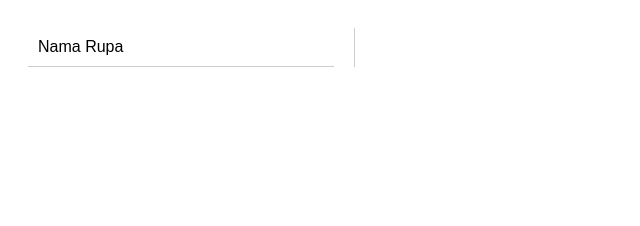
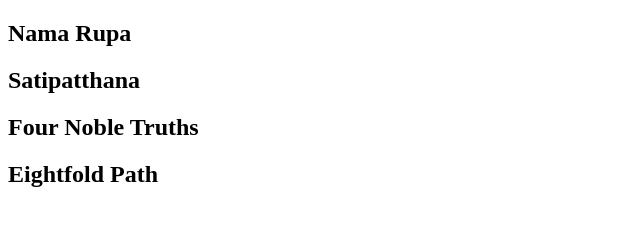
Before and after one commit to azzabazza11/NamaRupaExplorer, a plain HTML site: page index.html in a window 1280 px wide. Shown: the whole page, without its empty margins (0-640 px from the left). Drawn offline with Linux system fonts and the light colour scheme.

Commit message:
GPT4 version prototype

```diff
--- a/index.html
+++ b/index.html
@@ -1,83 +1,55 @@
 <!DOCTYPE html>
 <html lang="en">
-
 <head>
     <meta charset="UTF-8">
     <meta name="viewport" content="width=device-width, initial-scale=1.0">
-    <title>Theravāda Buddhism Learning Platform</title>
+    <title>Buddhist Teachings</title>
     <style>
-        body {
-            font-family: Arial, sans-serif;
-            display: flex;
-            padding: 20px;
-        }
-
-        #menu {
-            width: 25%;
-            border-right: 1px solid #ccc;
-            padding-right: 20px;
-            margin-right: 20px;
-        }
-
-        .menu-item {
-            cursor: pointer;
-            padding: 10px;
-            border-bottom: 1px solid #ccc;
-        }
-
-        .sub-menu {
+        .content {
             display: none;
-            padding-left: 20px;
-        }
-
-        #content {
-            width: 70%;
         }
     </style>
 </head>
+<body>
 
-<body>
-<div id="menu">
-    <div class="menu-item" onclick="toggleSubMenu('namaRupa')">
-        Nama Rupa
-        <div class="sub-menu" id="namaRupa">
-            <div class="menu-item" onclick="loadContent('aggregates')">Aggregates / Khandhas</div>
-            <div class="menu-item" onclick="loadContent('senseBases')">Sense Bases</div>
-        </div>
+<div id="namaRupa" class="module">
+    <h2 onclick="toggleContent('namaRupaContent')">Nama Rupa</h2>
+    <div id="namaRupaContent" class="content">
+        <!-- Details about Nama Rupa -->
     </div>
 </div>
 
-<div id="content">
-    <!-- Content will be loaded here -->
+<div id="satipatthana" class="module">
+    <h2 onclick="toggleContent('satipatthanaContent')">Satipatthana</h2>
+    <div id="satipatthanaContent" class="content">
+        <iframe width="560" height="315" src="https://www.youtube.com/embed/RAlOh1r3rm0" frameborder="0" allowfullscreen></iframe>
+    </div>
+</div>
+
+<div id="fourNobleTruths" class="module">
+    <h2 onclick="toggleContent('fourNobleTruthsContent')">Four Noble Truths</h2>
+    <div id="fourNobleTruthsContent" class="content">
+        <!-- Details about Four Noble Truths -->
+    </div>
+</div>
+
+<div id="eightfoldPath" class="module">
+    <h2 onclick="toggleContent('eightfoldPathContent')">Eightfold Path</h2>
+    <div id="eightfoldPathContent" class="content">
+        <!-- Details about Eightfold Path -->
+    </div>
 </div>
 
 <script>
-        function toggleSubMenu(id) {
-            const subMenu = document.getElementById(id);
-            if (subMenu.style.display === 'none' || !subMenu.style.display) {
-                subMenu.style.display = 'block';
-            } else {
-                subMenu.style.display = 'none';
-            }
+    function toggleContent(elementId) {
+        const content = document.getElementById(elementId);
+        if(content.style.display === 'none') {
+            content.style.display = 'block';
+        } else {
+            content.style.display = 'none';
         }
+    }
+</script>
 
-        function loadContent(topic) {
-            const contentDiv = document.getElementById('content');
-            if (topic === 'aggregates') {
-                contentDiv.innerHTML = `
-                    <h2>Aggregates / Khandhas</h2>
-                    <p>Here's the content about Aggregates / Khandhas.</p>
-                    <iframe width="560" height="315" src="https://www.youtube.com/embed/YOUR_VIDEO_ID" frameborder="0" allowfullscreen></iframe>
-                `;
-            } else if (topic === 'senseBases') {
-                contentDiv.innerHTML = `
-                    <h2>Sense Bases</h2>
-                    <p>Here's the content about Sense Bases.</p>
-                    <iframe width="560" height="315" src="https://www.youtube.com/embed/YOUR_VIDEO_ID" frameborder="0" allowfullscreen></iframe>
-                `;
-            }
-        }
-    </script>
 </body>
-
 </html>
```
